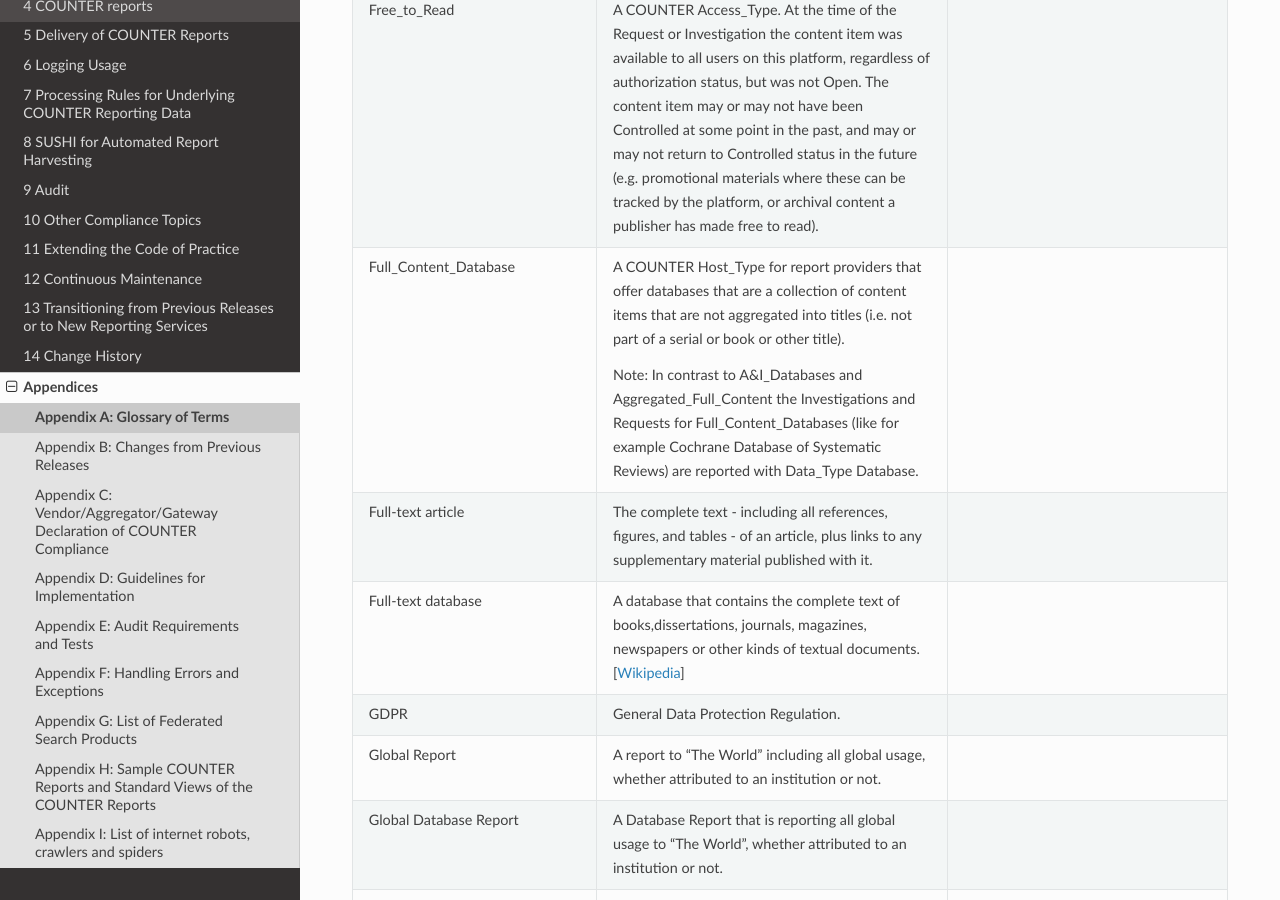
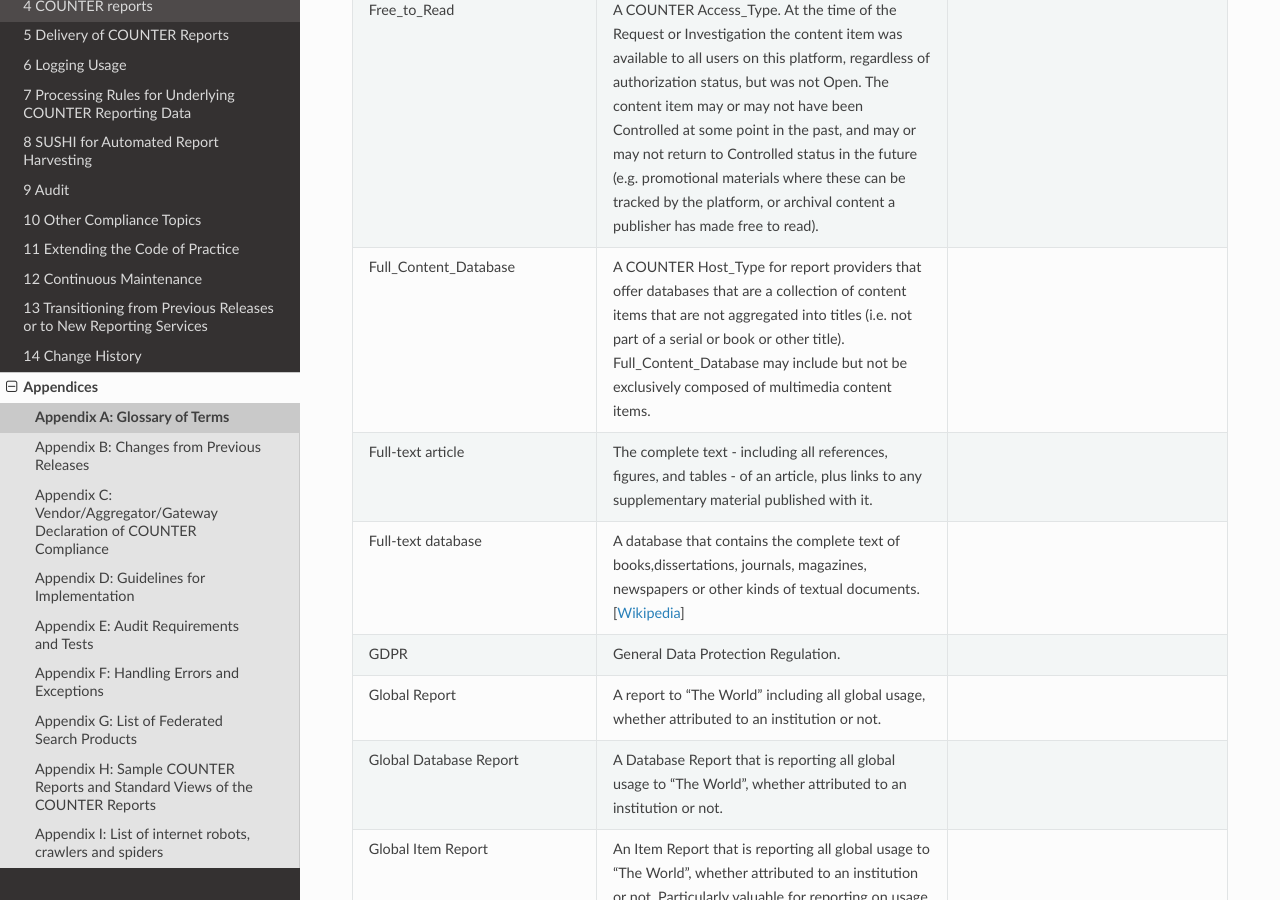
Before and after one commit to Project-Counter/cop5, a Sphinx documentation site: the page built from source/appendices/a-glossary-of-terms.rst, in a window 1280 px wide and 900 px high, scrolled down 10537 px. Built offline with Sphinx 7.4.7 and the Read the Docs theme 2.0.0, drawn with Linux system fonts in a browser that asks for light colours.

Commit message:
edited full content database
addressed Bernd's comments

```diff
--- a/source/appendices/a-glossary-of-terms.rst
+++ b/source/appendices/a-glossary-of-terms.rst
@@ -459,9 +459,7 @@ Note: The main Code of Practice document takes precedence in the case of any con
      -
 
    * - Full_Content_Database
-     - A COUNTER Host_Type for report providers that offer databases that are a collection of content items that are not aggregated into titles (i.e. not part of a serial or book or other title).
-
-       Note: In contrast to A&I_Databases and Aggregated_Full_Content the Investigations and Requests for Full_Content_Databases (like for example Cochrane Database of Systematic Reviews) are reported with Data_Type Database.
+     - A COUNTER Host_Type for report providers that offer databases that are a collection of content items that are not aggregated into titles (i.e. not part of a serial or book or other title). Full_Content_Database may include but not be exclusively composed of multimedia content items.
      -
 
    * - Full-text article
```
